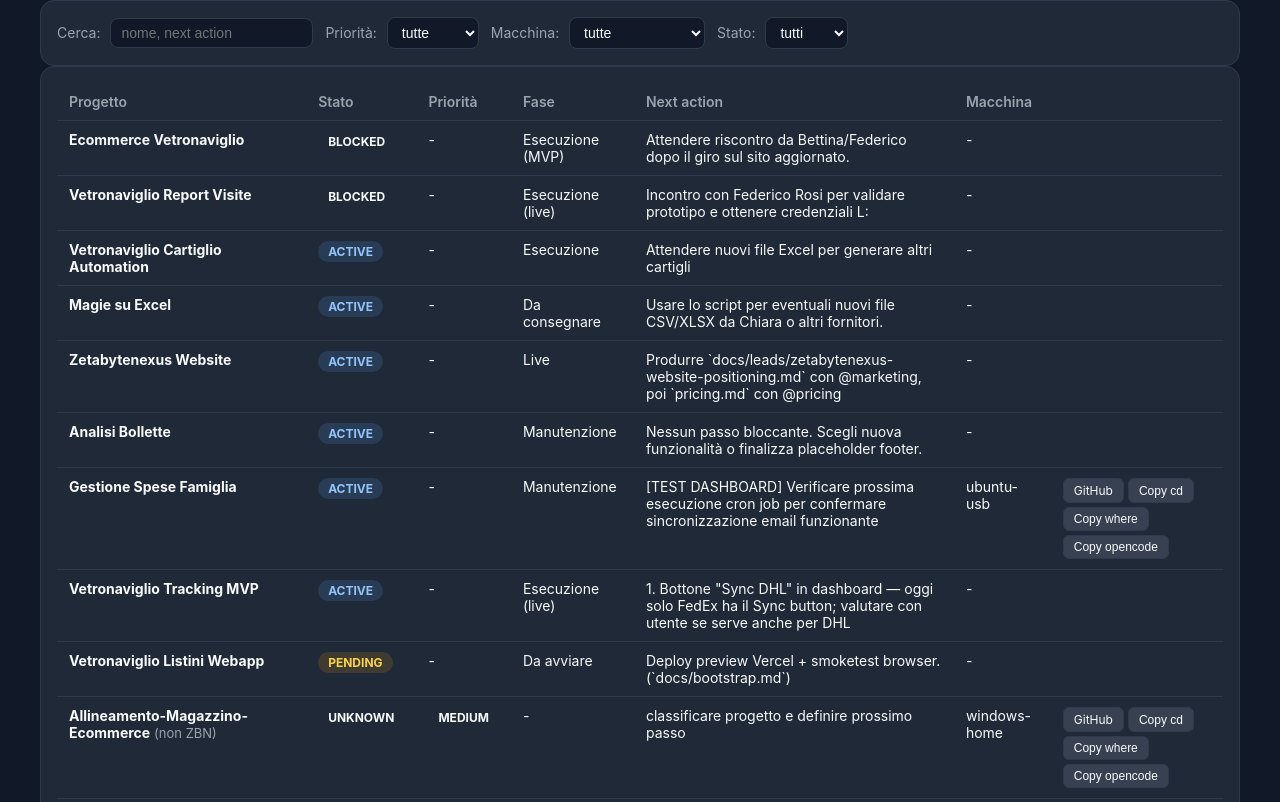
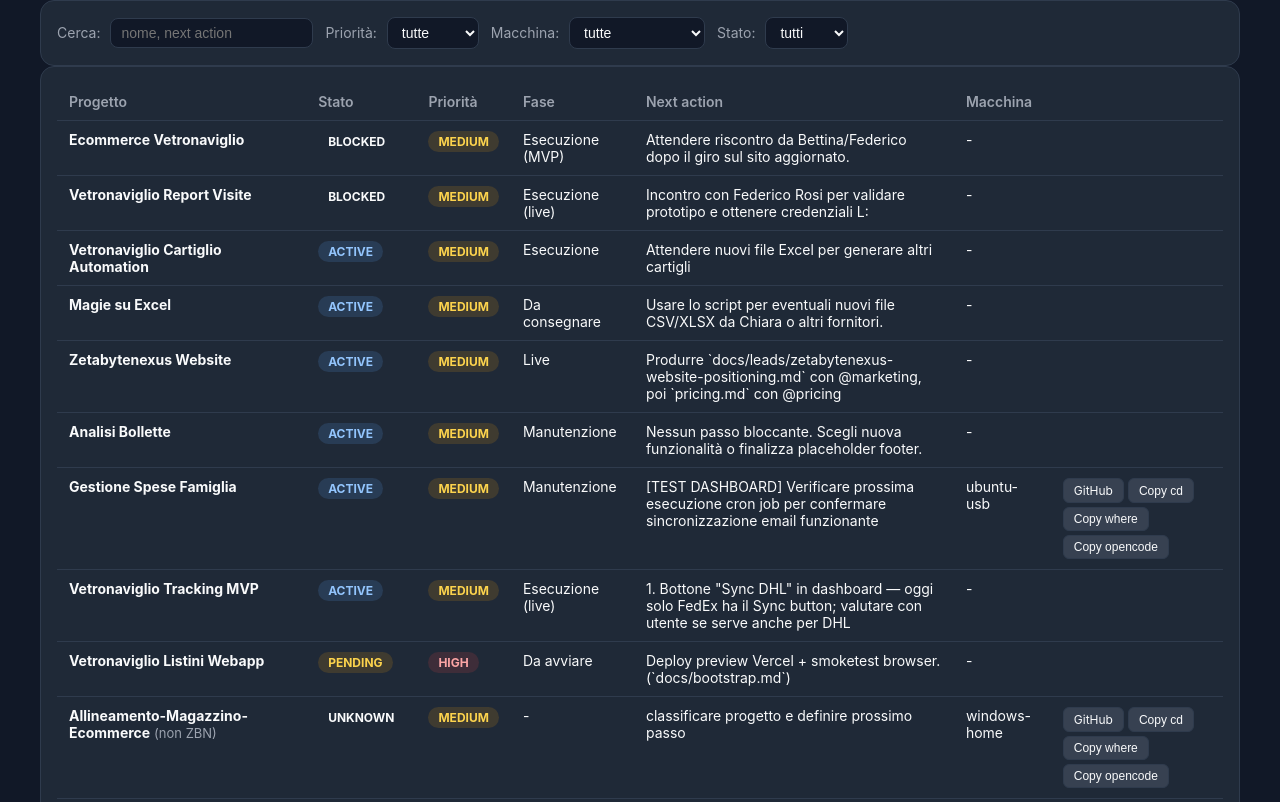
Before and after one commit to StefanoBonfanti66/zbn-ops-dashboard, a website: page app/index.html in a window 1280 px wide. Shown: the part 320-1122 px from the top of the page. Drawn offline with Linux system fonts and the light colour scheme.

Commit message:
feat(dashboard): aggiunge priorità high a vetronaviglio-listini-webapp

```diff
--- a/app/assets/app.css
+++ b/app/assets/app.css
@@ -81,6 +81,9 @@ tr:hover td { background: rgba(96,165,250,0.04); }
 .badge.done { background: rgba(16,185,129,.15); color: #86efac; }
 .badge.active { background: rgba(96,165,250,.15); color: #93c5fd; }
 .badge.closed { background: rgba(107,114,128,.15); color: #9ca3af; }
+.badge.high { background: rgba(239,68,68,.15); color: #fca5a5; }
+.badge.medium { background: rgba(245,158,11,.15); color: #fcd34d; }
+.badge.low { background: rgba(107,114,128,.25); color: #d1d5db; }
 
 h1, h2 { margin: 0 0 6px; }
 h2 { font-size: 20px; }
--- a/app/data/projects-index.json
+++ b/app/data/projects-index.json
@@ -12,7 +12,8 @@
     "margin_eur": 0,
     "invoice_count": 0,
     "ledger_status": "template-only",
-    "commercial_risk": "high"
+    "commercial_risk": "high",
+    "priority": "medium"
   },
   {
     "slug": "vetronaviglio-report-visite",
@@ -27,7 +28,8 @@
     "margin_eur": null,
     "invoice_count": 0,
     "ledger_status": "template-only",
-    "commercial_risk": "high"
+    "commercial_risk": "high",
+    "priority": "medium"
   },
   {
     "slug": "vetronaviglio-cartiglio-automation",
@@ -42,7 +44,8 @@
     "margin_eur": null,
     "invoice_count": 0,
     "ledger_status": "template-only",
-    "commercial_risk": "high"
+    "commercial_risk": "high",
+    "priority": "medium"
   },
   {
     "slug": "magie-su-excel",
@@ -57,7 +60,8 @@
     "margin_eur": null,
     "invoice_count": 0,
     "ledger_status": "template-only",
-    "commercial_risk": "high"
+    "commercial_risk": "high",
+    "priority": "medium"
   },
   {
     "slug": "zetabytenexus-website",
@@ -72,7 +76,8 @@
     "margin_eur": null,
     "invoice_count": 0,
     "ledger_status": "template-only",
-    "commercial_risk": "high"
+    "commercial_risk": "high",
+    "priority": "medium"
   },
   {
     "slug": "analisi-bollette",
@@ -87,7 +92,8 @@
     "margin_eur": null,
     "invoice_count": 0,
     "ledger_status": "template-only",
-    "commercial_risk": "medium"
+    "commercial_risk": "medium",
+    "priority": "medium"
   },
   {
     "slug": "gestione_spese_famiglia",
@@ -102,7 +108,8 @@
     "margin_eur": null,
     "invoice_count": 0,
     "ledger_status": "template-only",
-    "commercial_risk": "medium"
+    "commercial_risk": "medium",
+    "priority": "medium"
   },
   {
     "slug": "vetronaviglio-tracking-mvp",
@@ -117,7 +124,8 @@
     "margin_eur": 10200,
     "invoice_count": 1,
     "ledger_status": "operativo",
-    "commercial_risk": "low"
+    "commercial_risk": "low",
+    "priority": "medium"
   },
   {
     "slug": "vetronaviglio-listini-webapp",
@@ -132,6 +140,7 @@
     "margin_eur": null,
     "invoice_count": 0,
     "ledger_status": "template-only",
-    "commercial_risk": "medium"
+    "commercial_risk": "medium",
+    "priority": "high"
   }
 ]
--- a/schema/projects-index.schema.json
+++ b/schema/projects-index.schema.json
@@ -25,7 +25,8 @@
     "margin_eur": { "type": ["number", "null"] },
     "invoice_count": { "type": "integer", "minimum": 0 },
     "ledger_status": { "type": "string", "enum": ["template-only", "partial", "updated", "missing"] },
-    "commercial_risk": { "type": "string", "enum": ["high", "medium", "low", "none"] }
+    "commercial_risk": { "type": "string", "enum": ["high", "medium", "low", "none"] },
+    "priority": { "type": "string", "enum": ["high", "medium", "low"] }
   },
   "additionalProperties": false
 }
```
